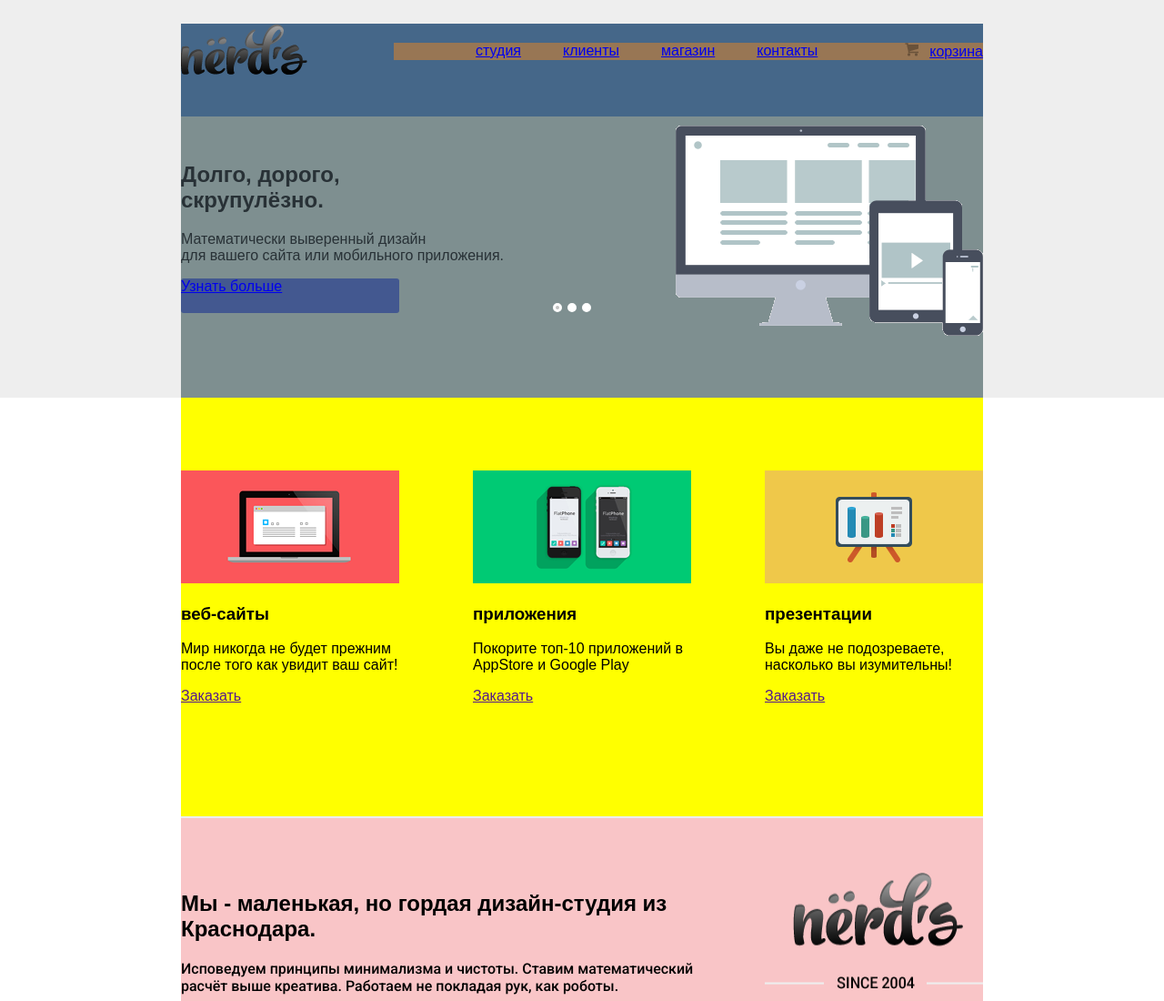
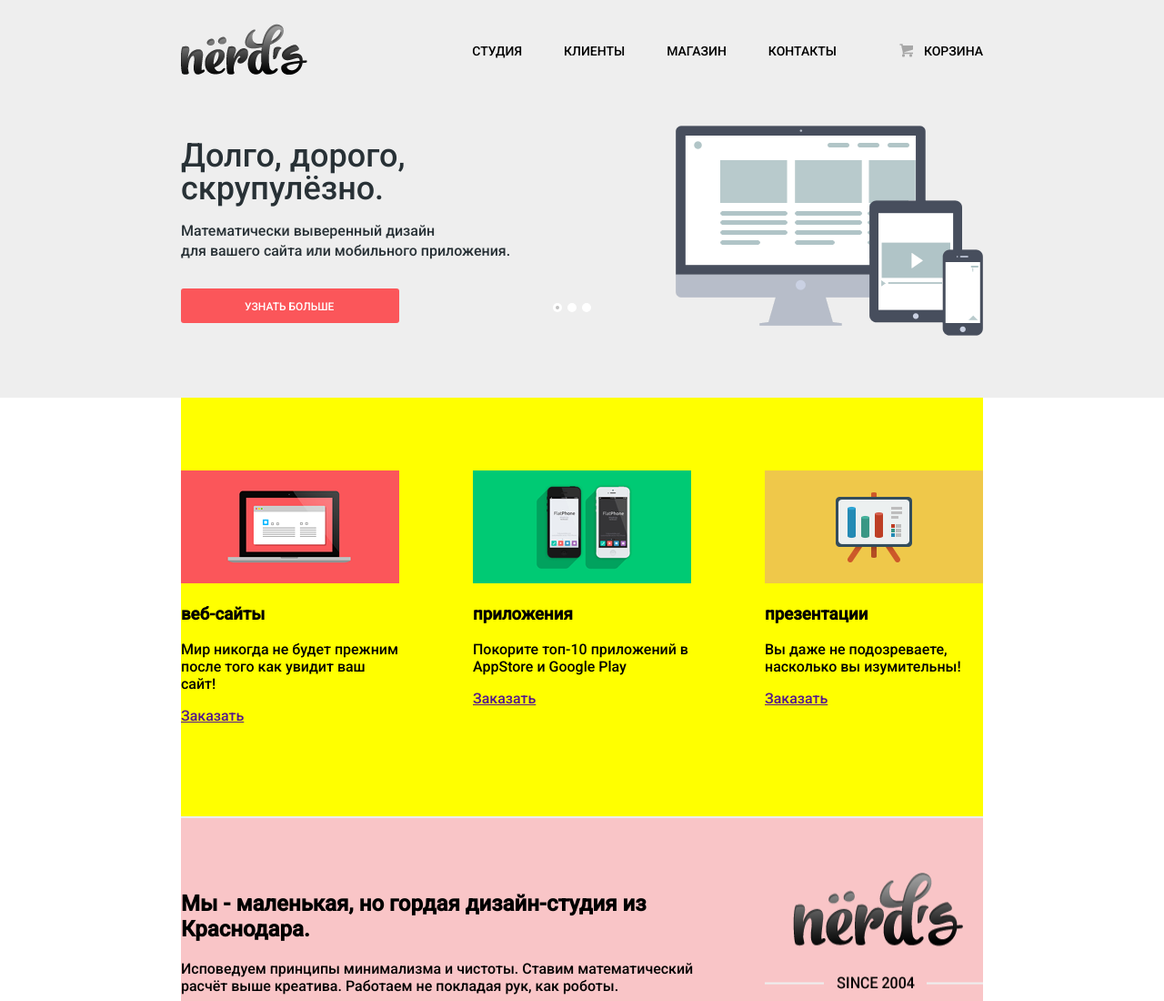
Before and after one commit to aventy/my-nerds, a plain HTML site: page index.html in a window 1280 px wide. Shown: the top 1100 px of the page at 91% size. Drawn offline with Linux system fonts and the light colour scheme.

Commit message:
finished main-navigtion section and slider

```diff
--- a/css/style.css
+++ b/css/style.css
@@ -37,7 +37,6 @@ header {
   display: flex;
   align-items: center;
   padding-bottom: 42px;
-	background-color: #456789;	/* temp */
 }
 
 .logo {
@@ -48,20 +47,14 @@ header {
   flex: 1 0 63.49%;
   display: flex;
   justify-content: flex-end;
-	background-color: #987654;	/* temp */
-
 }
 
 .main-nav a {
-	padding-left: 46px;
+  margin-left: 46px;
 }
 
-.main-nav a:nth-child(5) {
-	padding-left: 96px;
-}
-
-.icon-cart {
-	padding-right: 12px;
+.main-nav a:last-child {
+  margin-left: 96px;
 }
 
 .greeting {
@@ -72,7 +65,7 @@ header {
 .slider {
   position: relative;
   height: 309px;
-	background-color: #7e8f90;  /* temp */
+
 }
 .slider input[type=radio] {
   position: absolute;
@@ -129,7 +122,6 @@ header {
 
 .text-wrapper {
   width: 465px;
-  padding: 30px 0;
   color: #283136;
 }
 
@@ -138,7 +130,10 @@ header {
   width: 240px;
   height: 38px;
   border-radius: 3px;
-  background-color: #435890;        /* temp */
+  padding-left: 70px;
+  padding-top: 11px;
+
+
 }
 
 .slide:nth-child(1) {
@@ -268,7 +263,7 @@ footer {
 
 /*Типографика*/
 
-.about-us span, .about-us p {
+body ,.about-us span, .about-us p {
   font-family: 'Roboto', sans-serif;
 }
 
@@ -286,6 +281,50 @@ footer {
   height: 328px;
   background-color: #eeeeee;
 }
+.main-nav {
+  text-transform: uppercase;
+  font-size: 14px;
+  font-weight: 500;
+  line-height: 30px;
+}
+.main-nav a {
+  text-decoration: none;
+  color: #000;
+  position: relative;
+}
+.main-nav a:last-child:before {
+  position: absolute;
+  content: '';
+  background: url('../img/icon-cart.png');
+  width: 15px;
+  height: 15px;
+  top: 7px;
+  right: 77px;
+}
+.main-nav a:hover {
+  color: #fb565a;
+}
+.main-nav a:hover:last-child:before {
+    background: url('../img/icon-cart-hover.png');
+  }
+.main-nav a:active {
+  color: #8f8f8f;
+}
+.main-nav a:active:last-child:before {
+  background: url('../img/icon-cart-active.png');
+}
+a.current-section:not(:last-child) {
+  border-bottom: 2px solid #fb565a;
+}
+.current-section:last-child:after {
+  position: absolute;
+  content: '';
+  width: 96px;
+  height: 2px;
+  top: 30px;
+  right: -2px;
+  background-color: #fb565a;
+}
 .slide-1 img {
   width: 338px;
   height: 231px;
@@ -298,7 +337,30 @@ footer {
   width: 333px;
   height: 319px;
 }
-
+.text-wrapper h2 {
+  font-size: 36px;
+  font-weight: 500;
+  line-height: 36px;
+  margin-top: 25px;
+  margin-bottom: 18px;
+}
+.text-wrapper p {
+  color: #283136;
+  font-size: 16px;
+  font-weight: 500;
+  line-height: 22px;
+  margin-top: 0;
+  margin-bottom: 30px;
+}
+.learn-more {
+  background-color: #fb565a;
+  text-decoration: none;
+  text-transform: uppercase;
+  font-size: 12px;
+  font-weight: 500;
+  line-height: 18px;
+  color: #fff;
+}
 .social .icon {
   background-color: #e1e1e1;
   border-radius: 50%;
--- a/index.html
+++ b/index.html
@@ -17,7 +17,7 @@
 				<a href="#">клиенты</a>
 				<a href="./store.html">магазин</a>
 				<a href="#">контакты</a>
-				<a href="#"><img class="icon-cart" src="./img/icon-cart.png">корзина</a>
+				<a href="#">корзина</a>
 			</nav>
 		</header>
 
@@ -49,7 +49,7 @@
 				<div class="slide">
 					<div class="text-wrapper">
 						<h2>Только наркотики,<br>Только хардкор!</h2>
-						<p>Все дизайнерские решения в нашей компании принимаются только<br>под воздействием качественных галлюценогенов</p>
+						<p>Все дизайнерские решения в нашей компании принимаются только под воздействием качественных галлюценогенов</p>
 						<a href="#" class="learn-more">Узнать больше</a>
 					</div>
 				</div>
```
Also changed, not shown: store.html (renamed from catalog.html, +1 -1 lines), img/icon-cart-active.png (added), img/icon-cart-hover.png (added), 1 other file. Lines whose indentation alone changed are shown as unchanged.
